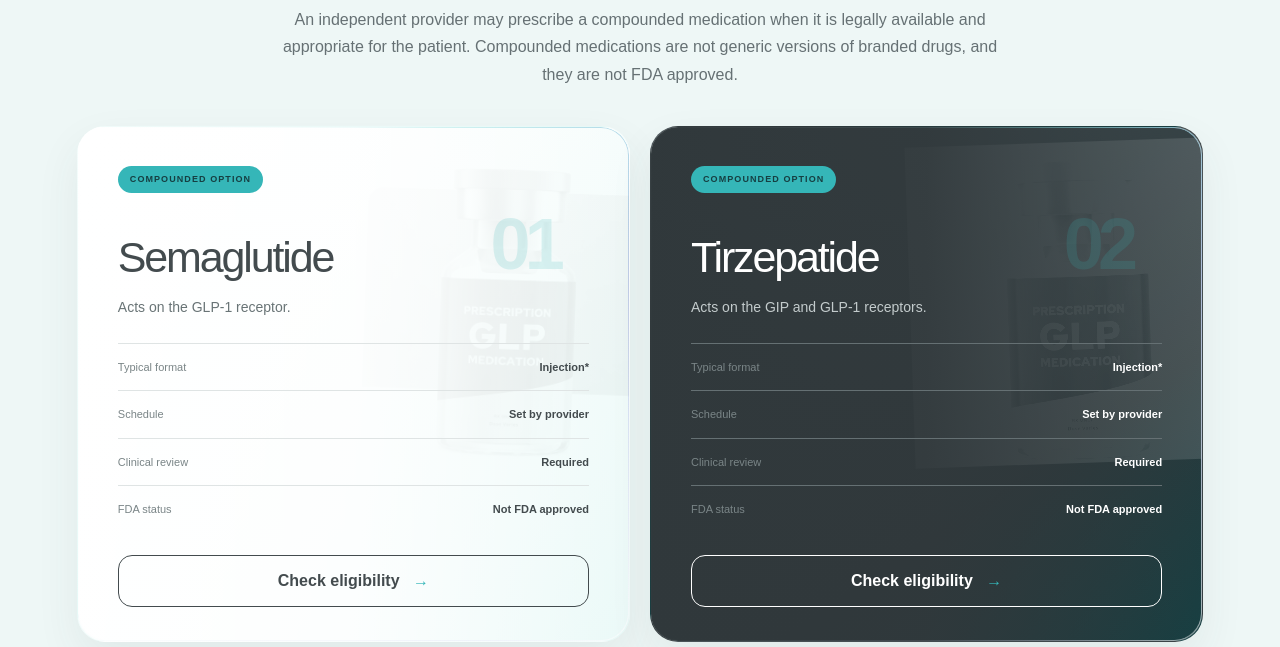
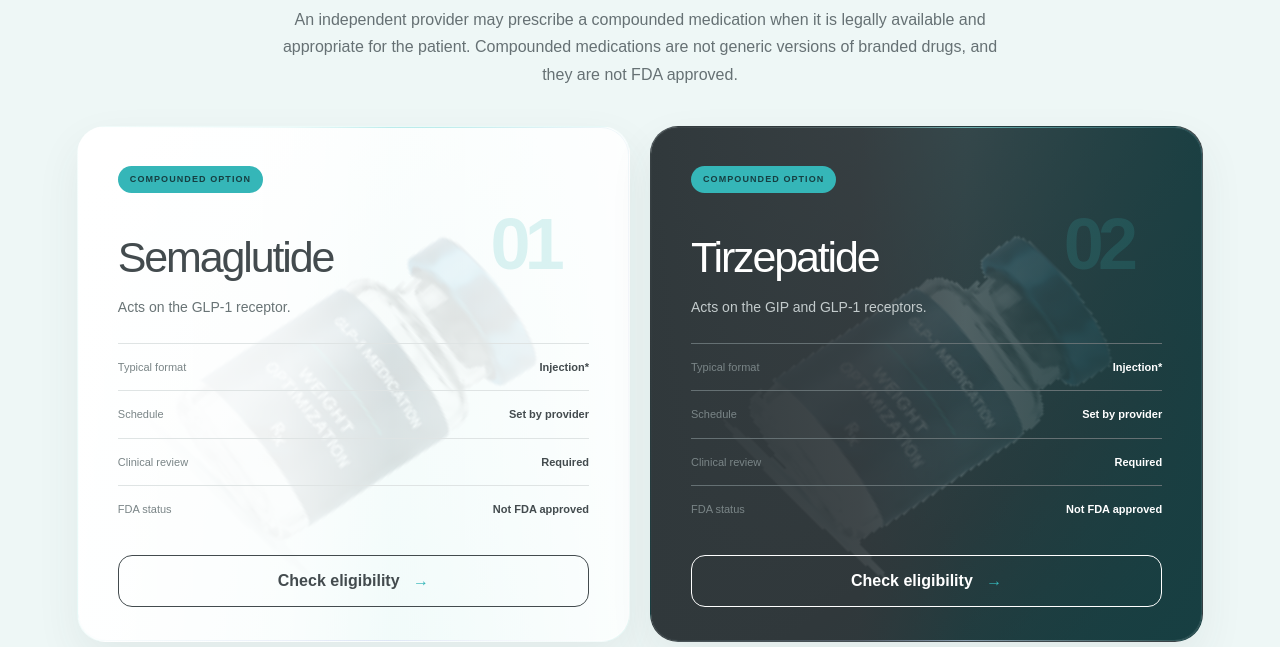
Before and after one commit to Premojin/rejuvonix, a Next.js app: page / in a window 1280 px wide. Shown: the part 4860-5507 px from the top of the page. Built offline with nearby package versions, Linux system fonts and the light colour scheme.

Commit message:
Replace compounded card art with transparent vial

```diff
--- a/app/page.tsx
+++ b/app/page.tsx
@@ -93,8 +93,8 @@ export default function Home() {
     <section className="compounded-section" id="compounded">
       <div className="compounded-intro"><p className="eyebrow">Compounded medications</p><h2>Compare semaglutide and tirzepatide.</h2><p>An independent provider may prescribe a compounded medication when it is legally available and appropriate for the patient. Compounded medications are not generic versions of branded drugs, and they are not FDA approved.</p></div>
       <div className="glance-grid">
-        <article className="glance-card semaglutide"><img className="glance-silhouette" src="/glp1-injections.png" alt="" aria-hidden="true" /><div className="glance-content"><div className="glance-number">01</div><p className="pill-label">Compounded option</p><h3>Semaglutide</h3><p className="glance-sub">Acts on the GLP-1 receptor.</p><dl><div><dt>Typical format</dt><dd>Injection*</dd></div><div><dt>Schedule</dt><dd>Set by provider</dd></div><div><dt>Clinical review</dt><dd>Required</dd></div><div><dt>FDA status</dt><dd>Not FDA approved</dd></div></dl><button onClick={openQuiz}>Check eligibility <span>→</span></button></div></article>
-        <article className="glance-card tirzepatide"><img className="glance-silhouette" src="/glp1-injections.png" alt="" aria-hidden="true" /><div className="glance-content"><div className="glance-number">02</div><p className="pill-label">Compounded option</p><h3>Tirzepatide</h3><p className="glance-sub">Acts on the GIP and GLP-1 receptors.</p><dl><div><dt>Typical format</dt><dd>Injection*</dd></div><div><dt>Schedule</dt><dd>Set by provider</dd></div><div><dt>Clinical review</dt><dd>Required</dd></div><div><dt>FDA status</dt><dd>Not FDA approved</dd></div></dl><button onClick={openQuiz}>Check eligibility <span>→</span></button></div></article>
+        <article className="glance-card semaglutide"><img className="glance-silhouette" src="/peptide-vial-transparent.png" alt="" aria-hidden="true" /><div className="glance-content"><div className="glance-number">01</div><p className="pill-label">Compounded option</p><h3>Semaglutide</h3><p className="glance-sub">Acts on the GLP-1 receptor.</p><dl><div><dt>Typical format</dt><dd>Injection*</dd></div><div><dt>Schedule</dt><dd>Set by provider</dd></div><div><dt>Clinical review</dt><dd>Required</dd></div><div><dt>FDA status</dt><dd>Not FDA approved</dd></div></dl><button onClick={openQuiz}>Check eligibility <span>→</span></button></div></article>
+        <article className="glance-card tirzepatide"><img className="glance-silhouette" src="/peptide-vial-transparent.png" alt="" aria-hidden="true" /><div className="glance-content"><div className="glance-number">02</div><p className="pill-label">Compounded option</p><h3>Tirzepatide</h3><p className="glance-sub">Acts on the GIP and GLP-1 receptors.</p><dl><div><dt>Typical format</dt><dd>Injection*</dd></div><div><dt>Schedule</dt><dd>Set by provider</dd></div><div><dt>Clinical review</dt><dd>Required</dd></div><div><dt>FDA status</dt><dd>Not FDA approved</dd></div></dl><button onClick={openQuiz}>Check eligibility <span>→</span></button></div></article>
       </div><p className="compounded-note">*Form, ingredients, concentration and availability vary by prescription and dispensing pharmacy. Compounded medications are prepared for an identified patient and are not reviewed by FDA for safety, effectiveness or quality before marketing.</p>
     </section>
 
```
Also changed, not shown: app/revamp.css, public/peptide-vial-transparent.png (added).
